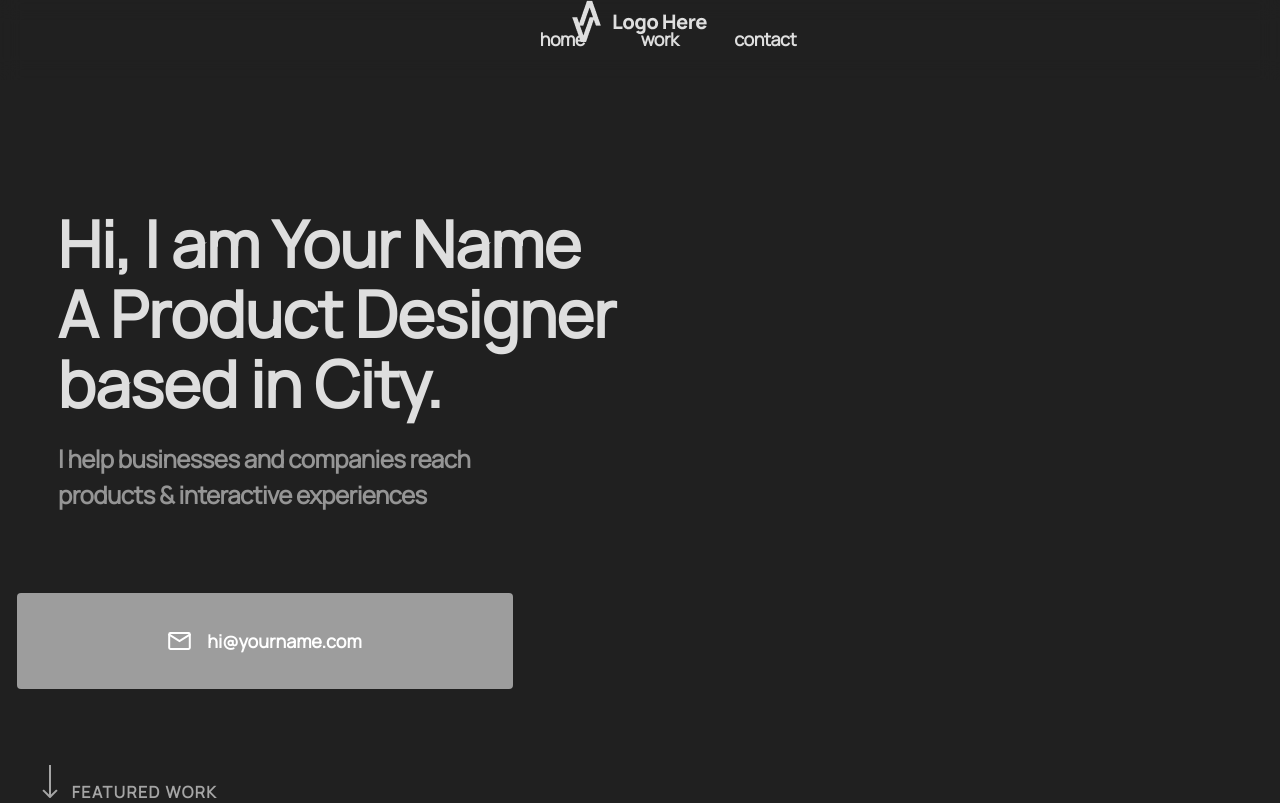
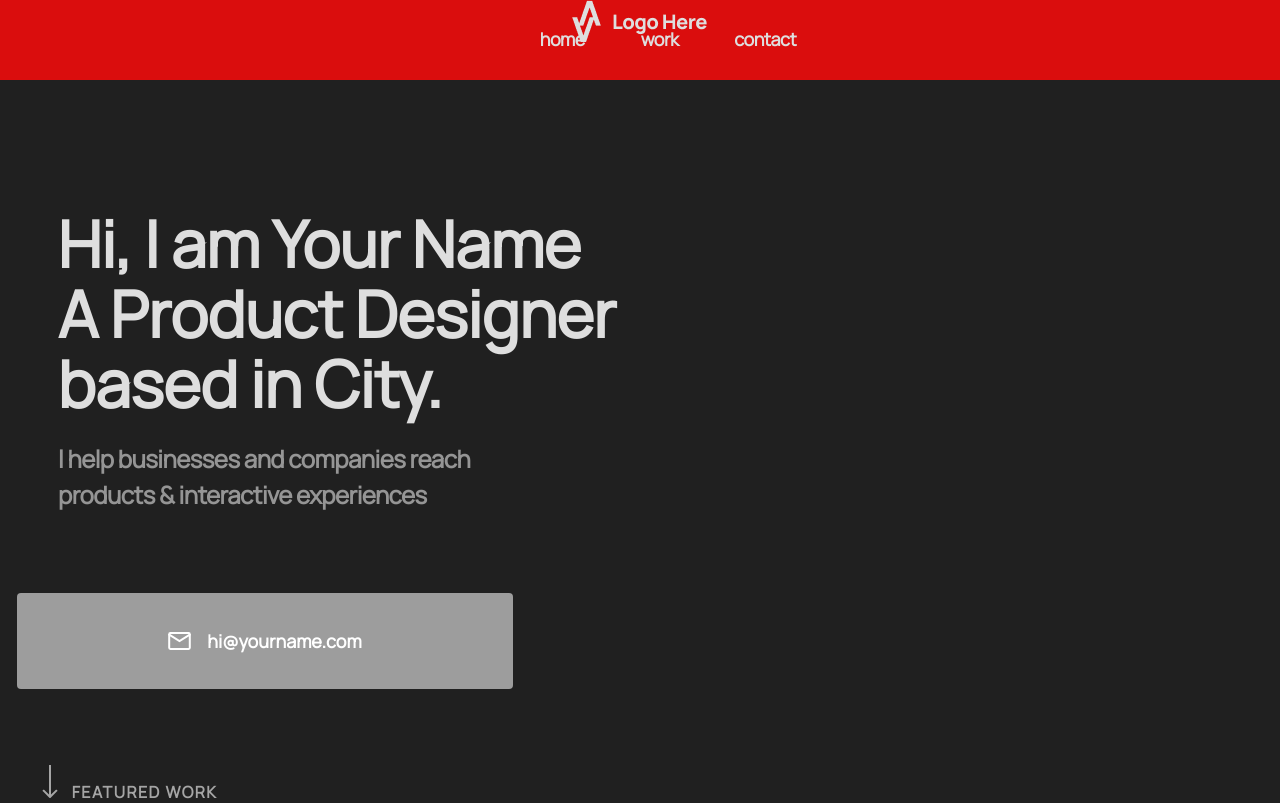
Before and after one commit to vorobec/liubomyr, a plain HTML site: page index.html in a window 1280 px wide. Shown: the top 803 px of the page. Drawn offline with Linux system fonts and the light colour scheme.

Commit message:
sdfg
sdfg

```diff
--- a/style.css
+++ b/style.css
@@ -8,7 +8,7 @@ header{
     width: 100%;
     height: 80px;
     flex-shrink: 0;
-    background-color: rgba(50,50,50,);
+    background-color: rgb(218, 13, 13);
     backdrop-filter: blur(10px);
 }
 .logo{
```
